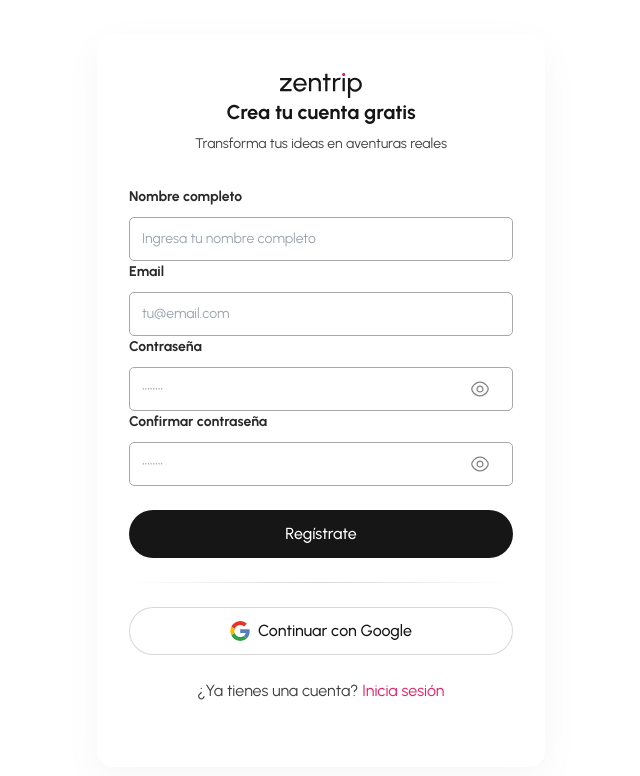
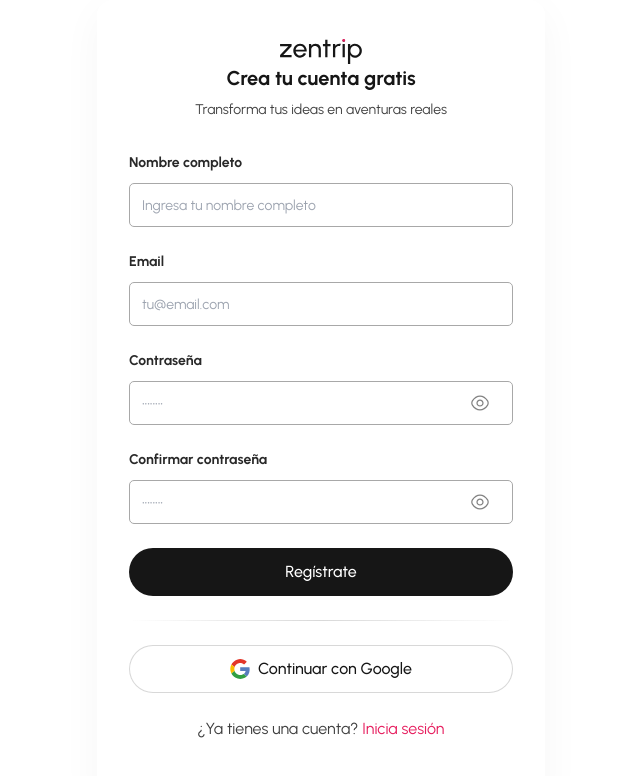
Before and after one commit to Ignacio918/viajes-app, a React (Vite) app in the folder viajes-app/: page /register in a window 1280 px wide. Shown: the top 776 px of the page, without its empty margins (319-959 px from the left). Built offline with nearby package versions, Linux system fonts and the light colour scheme; a web font is replaced by a local one.

Commit message:
nueva ui register

```diff
--- a/viajes-app/src/styles/RegisterPage.css
+++ b/viajes-app/src/styles/RegisterPage.css
@@ -35,11 +35,19 @@
   }
 
   .auth-form {
-    @apply flex flex-col space-y-6 my-8; /* Cambié space-y-4 por space-y-6 */
+    @apply flex flex-col space-y-6 my-8;
+  }
+
+  .auth-inputs-container {
+    @apply flex flex-col space-y-6;
+  }
+
+  .label-input-container {
+    @apply flex flex-col w-full;
   }
 
   .auth-input-group {
-    @apply flex flex-col md:flex-row space-y-2 md:space-y-0 md:space-x-2 mb-4;
+    @apply flex flex-col md:flex-row space-y-2 md:space-y-0 md:space-x-2 mb-6;
   }
 
   .auth-button {
```
